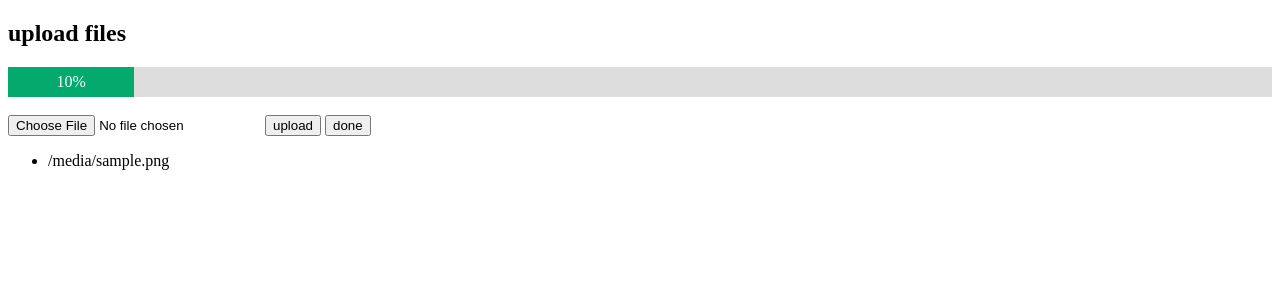
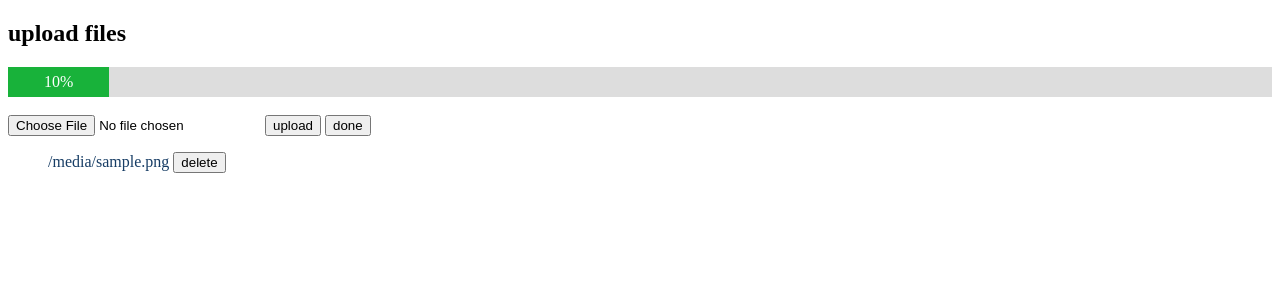
Before and after one commit to Senadeera-NK/files-devider---project, a Flask app: template templates/upload.html in a window 1280 px wide. Shown: the top 300 px of the page. Run offline with Flask 2, Linux system fonts and the light colour scheme; the template is opened without the code that fills it: most values are stand-ins (such as "Sample title", 1, 10 or a date in 2020).

Commit message:
2022/10/04 - 6

```diff
--- a/app.py
+++ b/app.py
@@ -36,7 +36,10 @@ def upload():
 def upload_result():
   if request.method == 'POST':
     f = request.files['file']
-    if allowed_files(f.filename):
+    # checking if the file's extension is allowed
+    if not allowed_files(f.filename):
+      app.logger.error('not a file with an allowed extension')
+    else:
       filename = secure_filename(f.filename)
 
       #getting the path of current folder
--- a/static/main.css
+++ b/static/main.css
@@ -1,3 +1,4 @@
+/* ------ upload.html ----- */
 /* --- progress bar css --- */
 #myProgress {
   width: 100%;
@@ -5,10 +6,16 @@
 }
 
 #myBar {
-  width: 10%;
+  width: 8%;
   height: 30px;
-  background-color: #04AA6D;
+  /* background-color: #04AA6D; */
+  background-color:rgb(24, 178, 58);
   text-align: center;
   line-height: 30px;
   color: white;
 }
+
+#file_names_list{
+  list-style-type: none;
+  color: rgb(23, 61, 101);
+}
--- a/templates/upload.html
+++ b/templates/upload.html
@@ -19,9 +19,9 @@
     <input type="button" value="upload" onclick="move()">
     <input type="submit" value="done">
   </form>
-  <ul>
+  <ul id="file_names_list">
     {% for uploaded_file in uploaded_files %}
-      <li>{{ uploaded_file }}</li>
+      <li>{{ uploaded_file }} <input type="reset" value="delete"></li>
     {% endfor %}
   </ul>
 </body>
```
Also changed, not shown: 7 other files.
